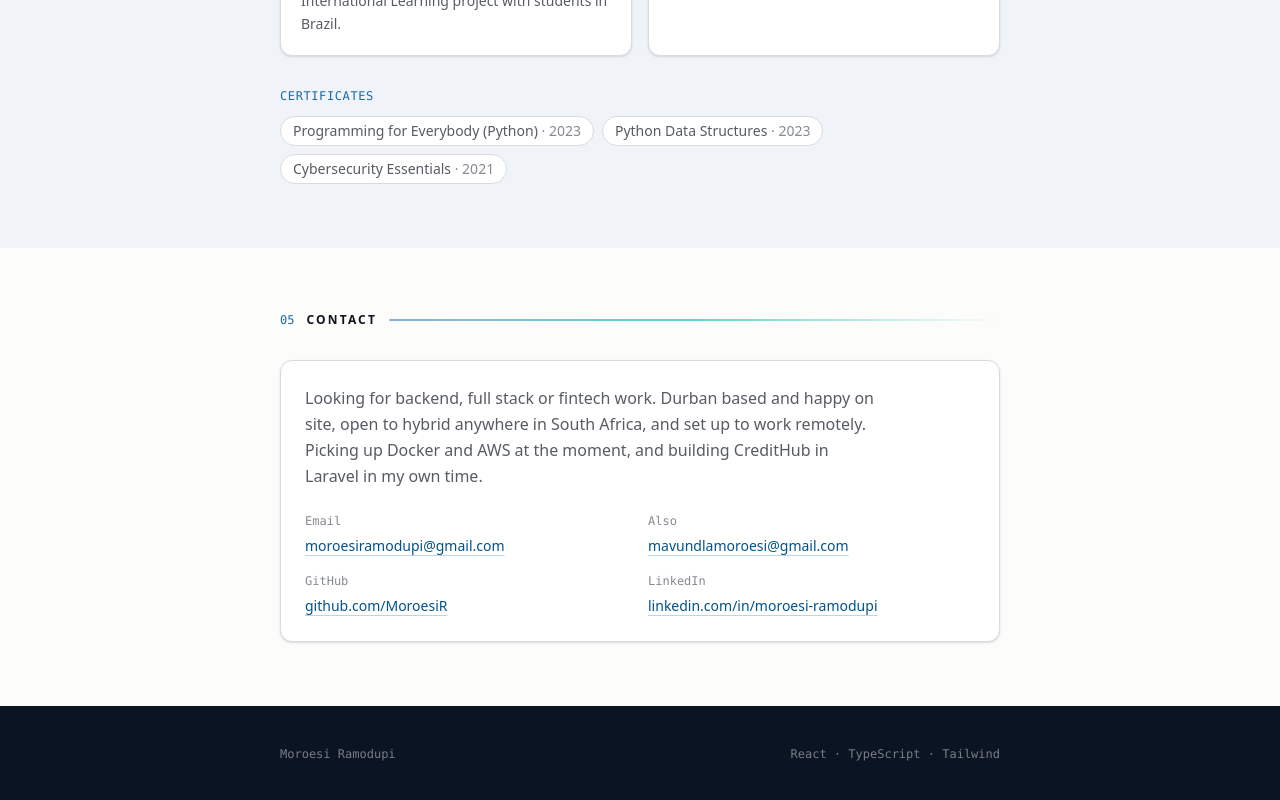
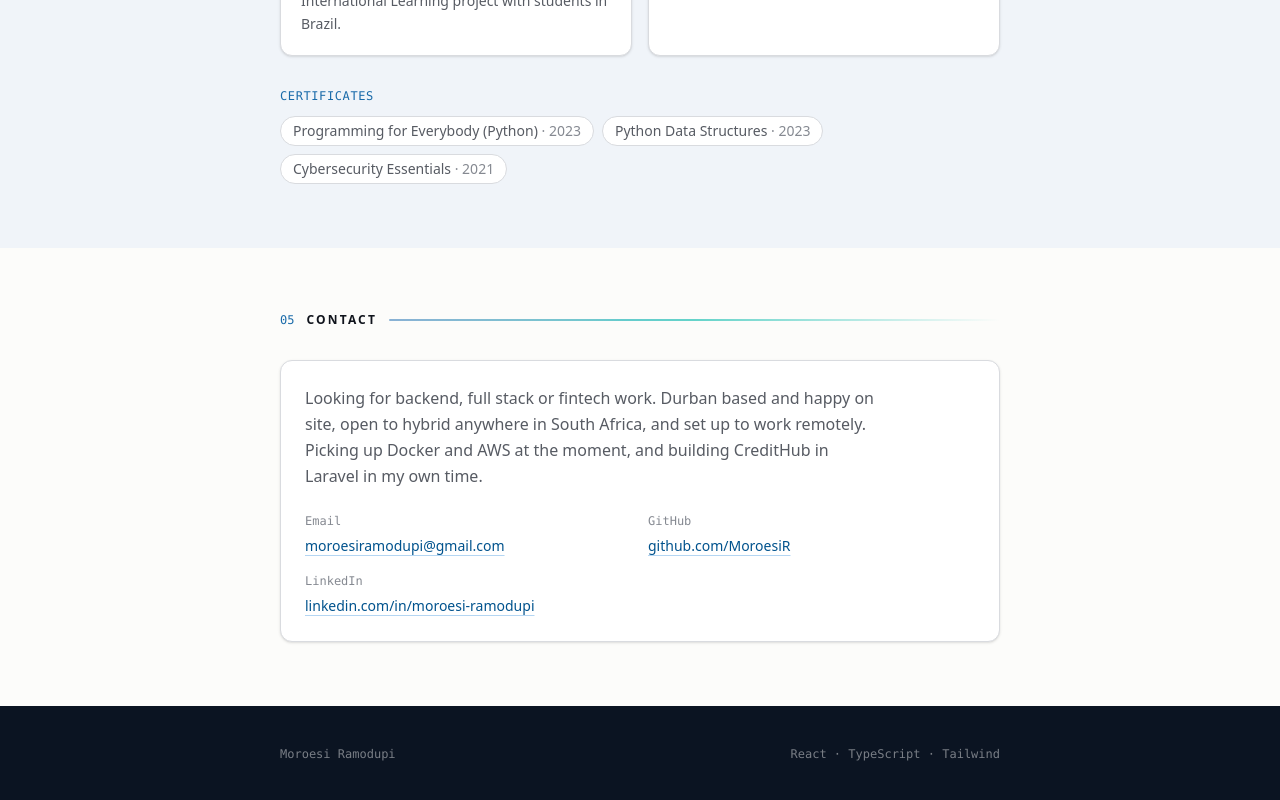
Before and after one commit to MoroesiR/MoroesiR.github.io, a React (Vite) app: page / in a window 1280 px wide. Shown: the part 4318-5118 px from the top of the page. Built offline with nearby package versions, Linux system fonts and the light colour scheme; no server answers.

Commit message:
Show one email address only

```diff
--- a/src/data/profile.ts
+++ b/src/data/profile.ts
@@ -4,7 +4,7 @@ export const profile = {
   location: 'Durban, South Africa',
   availability: 'Open to roles across South Africa, on site or remote',
   // Phone number stays on the CV, off the page.
-  emails: ['moroesiramodupi@gmail.com', 'mavundlamoroesi@gmail.com'],
+  emails: ['moroesiramodupi@gmail.com'],
   portrait: '/portrait.jpg',
   cv: '/moroesi-ramodupi-cv.pdf',
   github: 'https://github.com/MoroesiR',
```
